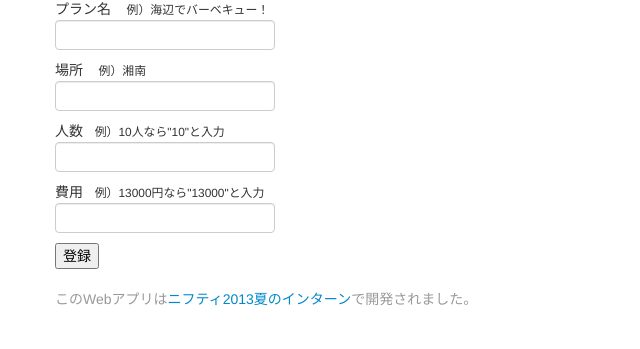
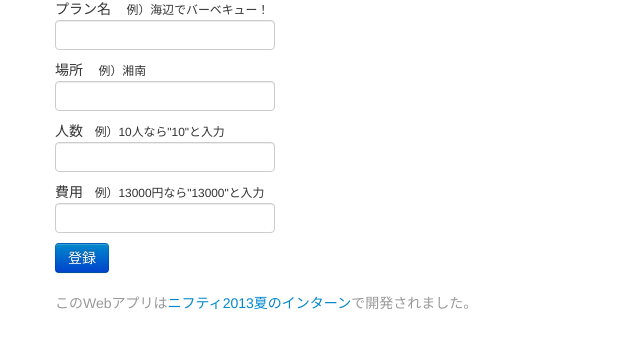
Before and after one commit to kurochan/holidaymaker, a CakePHP app: the page made by app/View/Posts/plan.ctp in a window 1280 px wide. Shown: the part 122-471 px from the top of the page, without its empty margins (0-640 px from the left). Run offline with PHP 8.4 and a stand-in for CakePHP, Linux system fonts and the light colour scheme; the template is opened without the code that fills it, so the values that code supplies are empty; some libraries are stand-ins or nearby versions.

Commit message:
トップページセル修正、登録ボタンのbootstrap化

```diff
--- a/app/View/Posts/action.ctp
+++ b/app/View/Posts/action.ctp
@@ -21,7 +21,7 @@
     <input type="file" name="picture1" size="30" /><br />
     <small>※jpg,jpeg,png,gif形式のみ対応しています</small><br>
     <br>
- 	<input type="submit" value="登録" />
+ 	<input type="submit" class="btn btn-primary" value="登録" />
 	</form>
 
 </div>
--- a/app/View/Posts/plan.ctp
+++ b/app/View/Posts/plan.ctp
@@ -11,7 +11,7 @@
  		<input type="text" name="person" /><br>
  		費用&nbsp&nbsp <small>例）13000円なら"13000"と入力</small><br>
  		<input type="text" name="money" /><br>
- 	<input type="submit" value="登録" />
+ 	<input type="submit" class="btn btn-primary" value="登録" />
 	</form>
 
 </div>
--- a/app/View/Tops/index.ctp
+++ b/app/View/Tops/index.ctp
@@ -34,6 +34,9 @@
 
     <div class="tab-pane" id="tab2">
     <table class="table table-bordered table-condensed">
+    <thead>
+        <tr style="background-color:#4169e1;color:#ffffff;"><th>プラン名</th><th>場所</th><th>投稿者</th></tr>
+    </thead>
     <tbody>
         <?php foreach($liked_plans as $i => $plan){ ?>
         <tr><td><span class="badge badge-warning"><?php echo ($i + 1) ?>位</span>  <a href="http://ciassff-abq-app000.c4sa.net/Plans/index/<?php echo $plan['id']; ?>" target="_self"><?php echo $plan['title'] ?> </a></td><td><?php echo $plan['area'] ?></td><td><?php echo $plan['user_name'] ?></td></tr>
```
